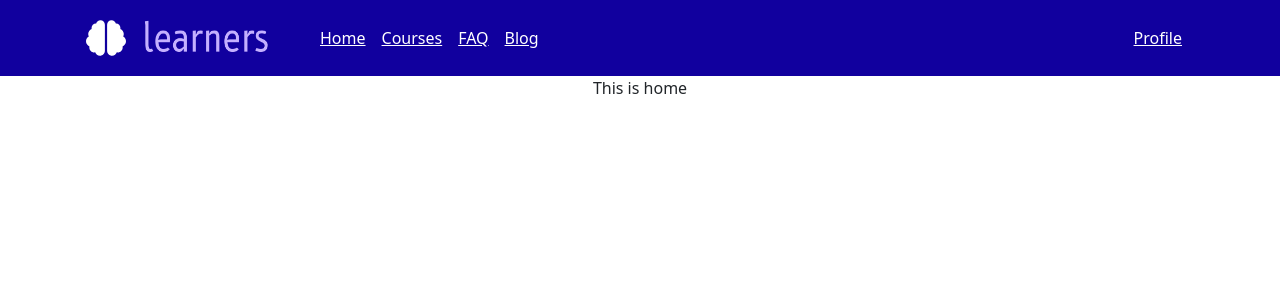
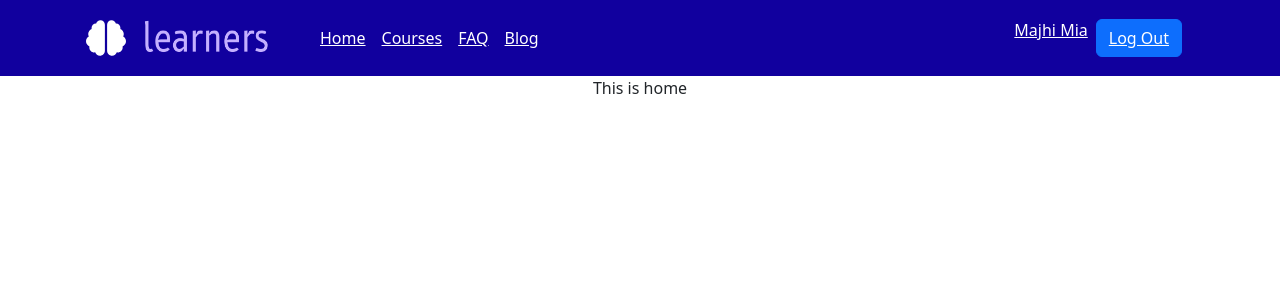
Before and after one commit to Waheed-Labib/learners-client, a React (Create React App) app: page / in a window 1280 px wide. Shown: the top 300 px of the page. Built offline with nearby package versions, Linux system fonts and the light colour scheme.

Commit message:
added AuthContext

```diff
--- a/src/Pages/Header/Header.js
+++ b/src/Pages/Header/Header.js
@@ -1,14 +1,18 @@
-import React from 'react';
+import React, { useContext } from 'react';
 import './Header.css';
 import Container from 'react-bootstrap/Container';
 import Nav from 'react-bootstrap/Nav';
 import Navbar from 'react-bootstrap/Navbar';
 import NavDropdown from 'react-bootstrap/NavDropdown';
-import { Image } from 'react-bootstrap';
+import { Button, Image } from 'react-bootstrap';
 import { Link } from 'react-router-dom';
 import { FaBrain } from 'react-icons/fa';
+import { AuthContext } from '../../contexts/AuthProvider';
 
 const Header = () => {
+
+    const { user } = useContext(AuthContext);
+
     return (
         <Navbar className='navbar' collapseOnSelect expand="lg" variant="dark">
             <Container className=''>
@@ -26,7 +30,24 @@ const Header = () => {
                         <Link to='/blog' className='me-3'>Blog</Link>
                     </Nav>
                     <Nav>
-                        <Link to='/profile' className='me-3'>Profile</Link>
+                        <Link to='/profile' className='me-3'>
+                            {
+
+                                user?.displayName ?
+                                    <div className='d-flex align-items-center'>
+                                        <p className='me-2'>{user.displayName}</p>
+                                        <Button>Log Out</Button>
+                                    </div>
+
+                                    :
+
+                                    <>
+                                        <Button className='me-2'>Login</Button>
+                                        <Button>Register</Button>
+                                    </>
+
+                            }
+                        </Link>
                     </Nav>
                 </Navbar.Collapse>
             </Container>
--- /dev/null
+++ b/src/contexts/AuthProvider.js
@@ -0,0 +1,21 @@
+import React, { createContext } from 'react';
+
+export const AuthContext = createContext();
+
+const AuthProvider = ({ children }) => {
+
+    const user = {
+        displayName: 'Majhi Mia',
+        photoURL: 'https://th.bing.com/th/id/OIP.SG8jlsSnko3e4HymJwZv4wHaLL?pid=ImgDet&rs=1'
+    }
+
+    const authInfo = { user }
+
+    return (
+        <AuthContext.Provider value={authInfo}>
+            {children}
+        </AuthContext.Provider>
+    );
+};
+
+export default AuthProvider;
--- a/src/index.js
+++ b/src/index.js
@@ -4,11 +4,15 @@ import './index.css';
 import App from './App';
 import reportWebVitals from './reportWebVitals';
 import 'bootstrap/dist/css/bootstrap.min.css';
+import AuthProvider from './contexts/AuthProvider';
 
 const root = ReactDOM.createRoot(document.getElementById('root'));
 root.render(
   <React.StrictMode>
-    <App />
+    <AuthProvider>
+      <App />
+    </AuthProvider>
+
   </React.StrictMode>
 );
 
```
